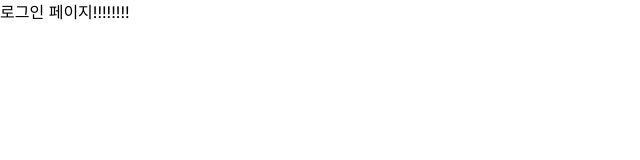
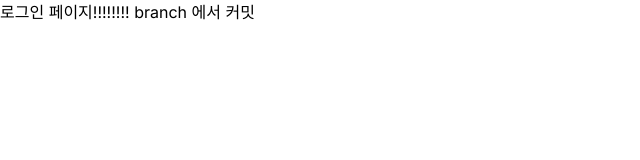
Before and after one commit to jiwoo0329/test, a Next.js app: page /signin in a window 1280 px wide. Shown: the top 160 px of the page, without its empty margins (0-640 px from the left). Built offline with nearby package versions, Linux system fonts and the light colour scheme.

Commit message:
test: 브랜치 에서 커밋

```diff
--- a/src/app/signin/page.js
+++ b/src/app/signin/page.js
@@ -1,7 +1,7 @@
 export default function signin() {
     return(
         <div>
-            로그인 페이지!!!!!!!!
+            로그인 페이지!!!!!!!! branch 에서 커밋
         </div>
     )
 }
```
